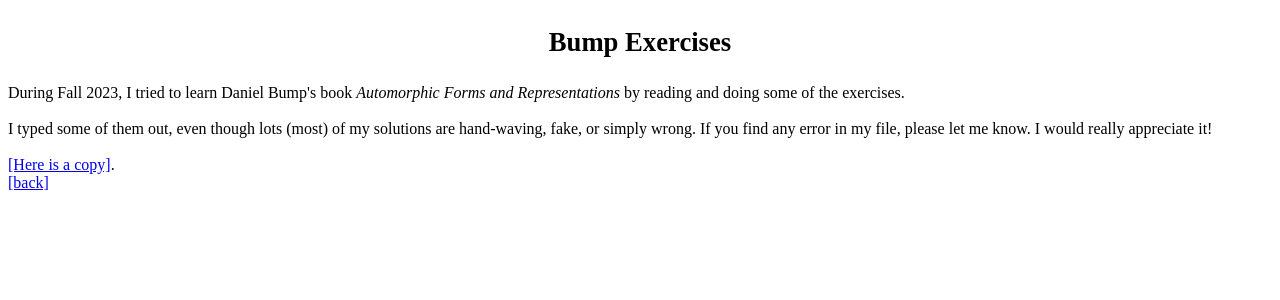
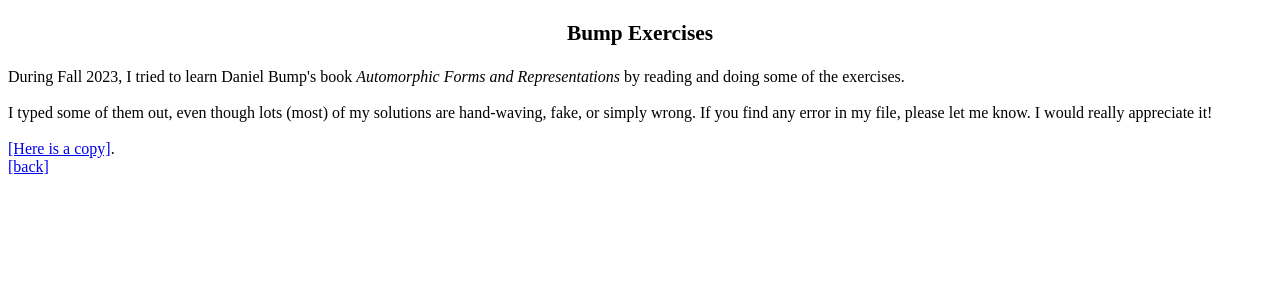
Before and after one commit to axhou/axhou.github.io, a Jekyll site: the page bumpex.html, which Jekyll copies as it is, in a window 1280 px wide. Shown: the top 300 px of the page. Built offline with Jekyll 4.4.1, drawn with Linux system fonts in a browser that asks for light colours.

Commit message:
Update bumpex.html

```diff
--- a/bumpex.html
+++ b/bumpex.html
@@ -30,7 +30,7 @@
 
 <body>
 
-  <h3 style="text-align: center; font-family: serif; font-size: 20pt;      font-weight: bold;
+  <h3 style="text-align: center; font-family: serif; font-size: 16pt;      font-weight: bold;
 ">Bump Exercises</h3>
 
   <p>
```
